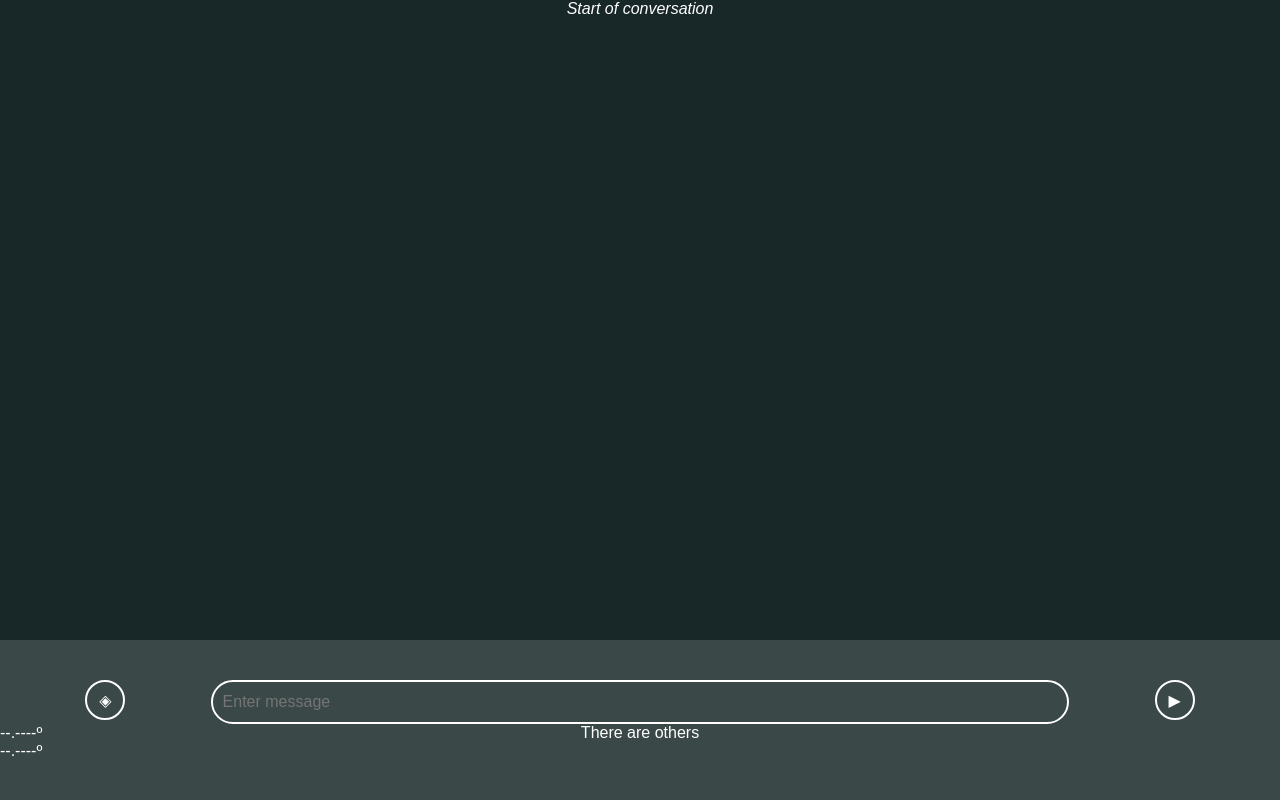
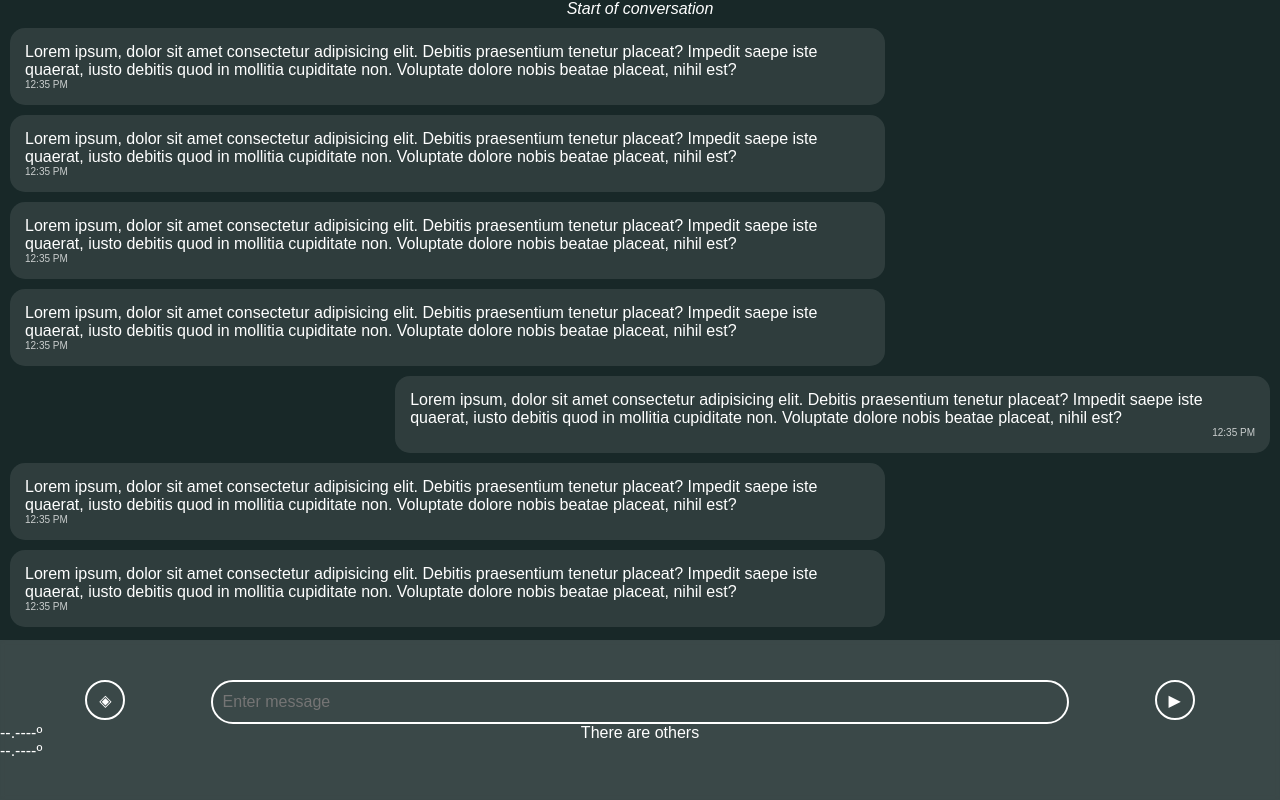
Before and after one commit to UBH-Fall-2024/the-procrastronauts, a Flask app: page / in a window 1280 px wide. Run offline with Flask 3, Linux system fonts and the light colour scheme; some libraries are stand-ins or nearby versions.

Commit message:
beterer fromt

```diff
--- a/back/static/index.js
+++ b/back/static/index.js
@@ -57,6 +57,7 @@ function locationSuccess(position){
 
     if(prev_lat == undefined){
         socket.emit("join",JSON.stringify(me));
+        messageInput.removeAttribute("disabled");
     }else{
         socket.emit("status",JSON.stringify(me));
     }
--- a/back/static/styles.css
+++ b/back/static/styles.css
@@ -12,6 +12,7 @@ p{
 }
 
 body{
+    height: 100vh;
     padding: 0px;
     margin: 0px;
     color: white;
@@ -20,6 +21,7 @@ body{
 }
 
 .chat-panel{
+    display: block;
     position: fixed;
     bottom: 0px;
     left: 0px;
@@ -93,9 +95,10 @@ body{
 }
 
 .messages{
+    display: block;
     position: fixed;
     top: 0px;
-    height: 80vh;
+    height: 100vh;
     width: 100vw;
     overflow-y: scroll;
     scrollbar-width: thin;
@@ -147,5 +150,5 @@ body{
 }
 
 .message-margin {
-    margin-bottom: var(--chat-message-spacing);
+    margin-bottom: calc(20vh + var(--chat-message-spacing));
 }
--- a/back/templates/index.html
+++ b/back/templates/index.html
@@ -5,13 +5,57 @@
 	<meta charset="UTF-8" />
 	<meta name="viewport" content="width=device-width, initial-scale=1.0" />
 	<title>Funny Chat</title>
-	<link rel="stylesheet" href="styles.css" />
+	<!-- <link rel="stylesheet" href="styles.css" /> -->
 	<link rel="stylesheet" href="/static/styles.css" />
 </head>
 
 <body>
 	<div id="messages" class="messages">
 		<p class="message-status"><i>Start of conversation</i></p>
+
+
+		<div class="message">
+			<div id="bub" class="bubble">
+				<p class="message-test">Lorem ipsum, dolor sit amet consectetur adipisicing elit. Debitis praesentium tenetur placeat? Impedit saepe iste quaerat, iusto debitis quod in mollitia cupiditate non. Voluptate dolore nobis beatae placeat, nihil est?</p>
+				<p class="message-time"">12:35 PM</p>
+			</div>
+		</div>
+		<div class="message">
+			<div class="bubble">
+				<p class="message-test">Lorem ipsum, dolor sit amet consectetur adipisicing elit. Debitis praesentium tenetur placeat? Impedit saepe iste quaerat, iusto debitis quod in mollitia cupiditate non. Voluptate dolore nobis beatae placeat, nihil est?</p>
+				<p class="message-time"">12:35 PM</p>
+			</div>
+		</div>
+		<div class="message">
+			<div class="bubble">
+				<p class="message-test">Lorem ipsum, dolor sit amet consectetur adipisicing elit. Debitis praesentium tenetur placeat? Impedit saepe iste quaerat, iusto debitis quod in mollitia cupiditate non. Voluptate dolore nobis beatae placeat, nihil est?</p>
+				<p class="message-time"">12:35 PM</p>
+			</div>
+		</div>
+		<div class="message">
+			<div class="bubble">
+				<p class="message-test">Lorem ipsum, dolor sit amet consectetur adipisicing elit. Debitis praesentium tenetur placeat? Impedit saepe iste quaerat, iusto debitis quod in mollitia cupiditate non. Voluptate dolore nobis beatae placeat, nihil est?</p>
+				<p class="message-time"">12:35 PM</p>
+			</div>
+		</div>
+		<div class="message self-message">
+			<div class="bubble">
+				<p class="message-test">Lorem ipsum, dolor sit amet consectetur adipisicing elit. Debitis praesentium tenetur placeat? Impedit saepe iste quaerat, iusto debitis quod in mollitia cupiditate non. Voluptate dolore nobis beatae placeat, nihil est?</p>
+				<p class="message-time"">12:35 PM</p>
+			</div>
+		</div>
+		<div class="message">
+			<div class="bubble">
+				<p class="message-test">Lorem ipsum, dolor sit amet consectetur adipisicing elit. Debitis praesentium tenetur placeat? Impedit saepe iste quaerat, iusto debitis quod in mollitia cupiditate non. Voluptate dolore nobis beatae placeat, nihil est?</p>
+				<p class="message-time"">12:35 PM</p>
+			</div>
+		</div>
+		<div class="message">
+			<div class="bubble">
+				<p class="message-test">Lorem ipsum, dolor sit amet consectetur adipisicing elit. Debitis praesentium tenetur placeat? Impedit saepe iste quaerat, iusto debitis quod in mollitia cupiditate non. Voluptate dolore nobis beatae placeat, nihil est?</p>
+				<p class="message-time"">12:35 PM</p>
+			</div>
+		</div>
 
 		<div class="message-margin"></div>
 
@@ -30,7 +74,7 @@
 
 			<div class="chat-item-col">
 
-				<input type="text" name="message" id="messageInput" placeholder="Enter message" />
+				<input type="text" name="message" id="messageInput" disabled placeholder="Enter message" />
 
 			</div>
 
--- a/front/demo/index.html
+++ b/front/demo/index.html
@@ -38,7 +38,7 @@
 				<p class="message-time"">12:35 PM</p>
 			</div>
 		</div>
-		<div class="message">
+		<div class="message self-message">
 			<div class="bubble">
 				<p class="message-test">Lorem ipsum, dolor sit amet consectetur adipisicing elit. Debitis praesentium tenetur placeat? Impedit saepe iste quaerat, iusto debitis quod in mollitia cupiditate non. Voluptate dolore nobis beatae placeat, nihil est?</p>
 				<p class="message-time"">12:35 PM</p>
@@ -74,7 +74,7 @@
 
 			<div class="chat-item-col">
 
-				<input type="text" name="message" id="messageInput" placeholder="Enter message" />
+				<input type="text" name="message" id="messageInput" disabled placeholder="Enter message" />
 
 			</div>
 
```
Also changed, not shown: front/demo/styles.css (+5 -2 lines).
